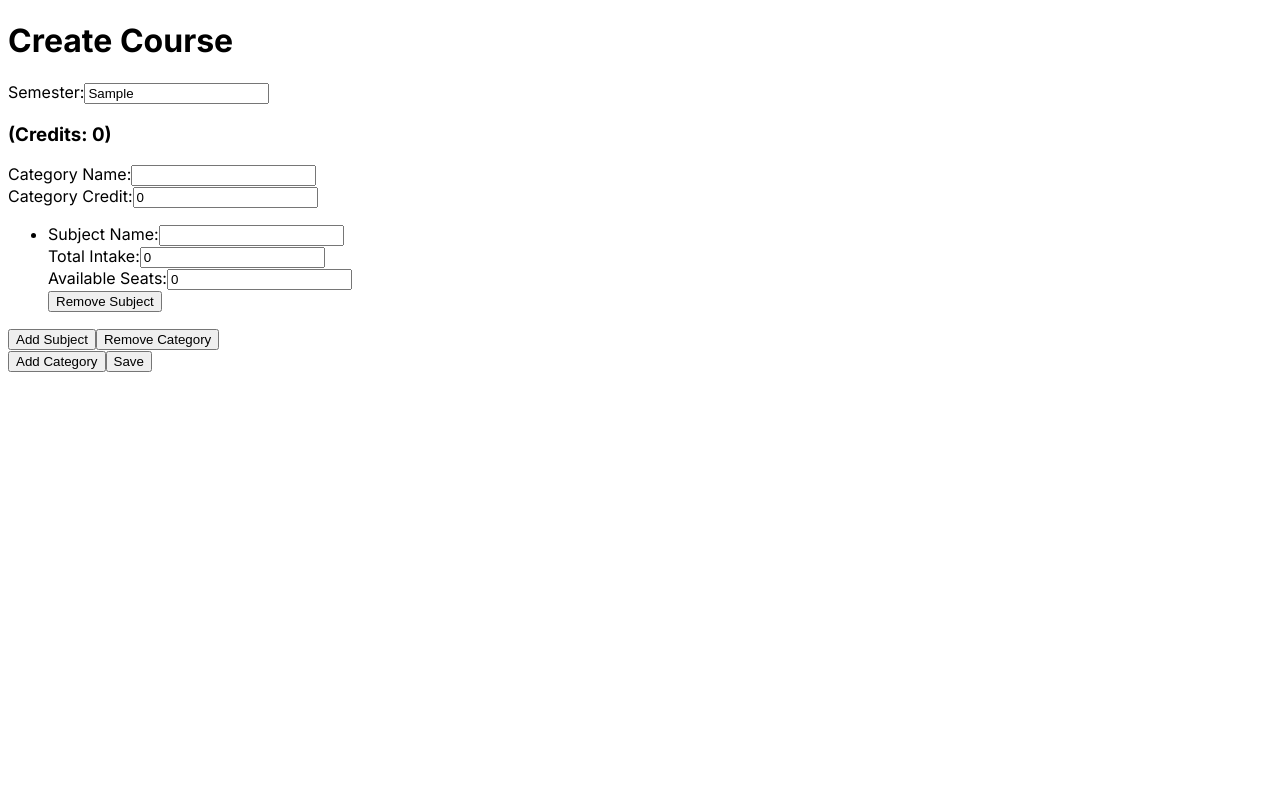
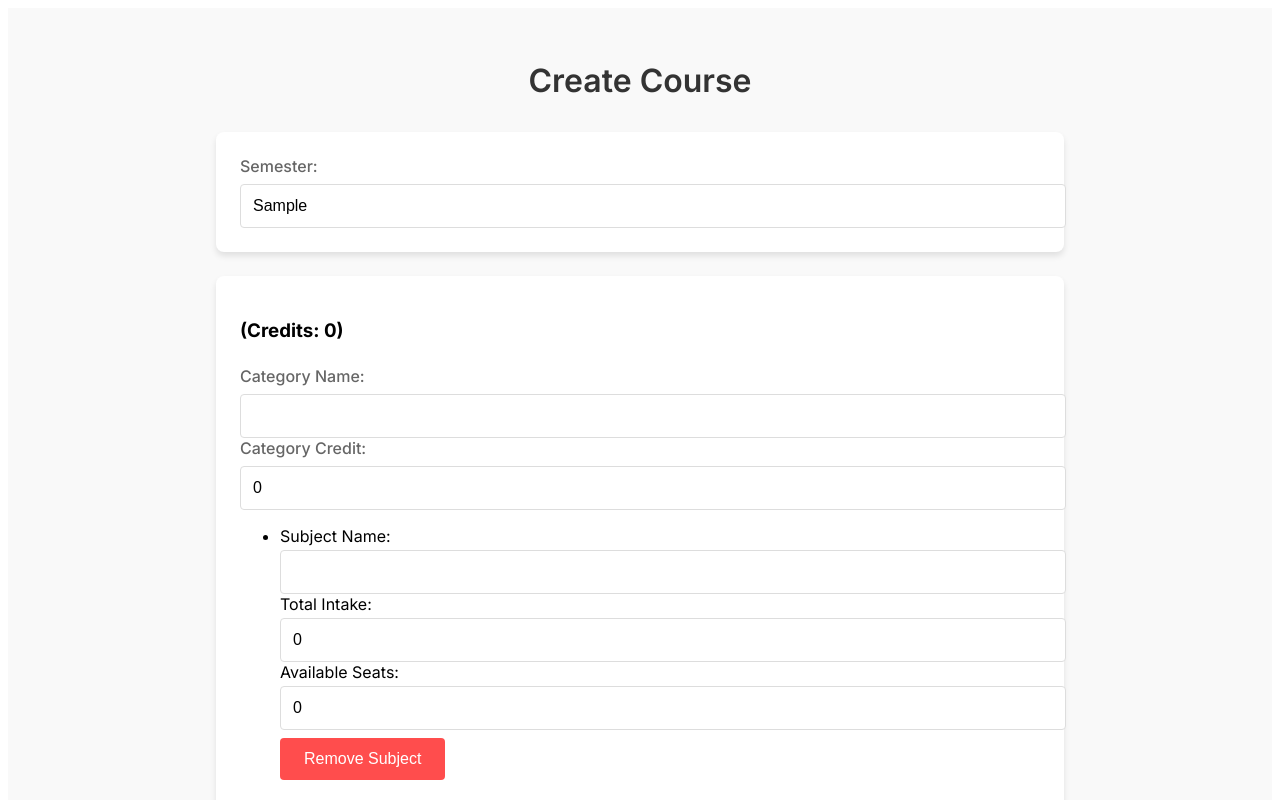
Before and after one commit to Aditi-0405/CourseEnrollment, a Next.js app: page /admin/addCourse in a window 1280 px wide. Both pictures are taken after typing "Sample" into the empty fields and a click on the button "Add Category". Shown: the top 800 px of the page. Built offline with nearby package versions, Linux system fonts and the light colour scheme.

Commit message:
added styling in createCourse page

```diff
--- a/src/app/admin/addCourse/page.js
+++ b/src/app/admin/addCourse/page.js
@@ -2,6 +2,7 @@
 
 import { useRouter } from 'next/navigation';
 import { useState, useEffect } from 'react';
+import styles from '@/styles/admin/course.module.css'
 
 const CreateCourse = () => {
     const router = useRouter();
@@ -71,21 +72,22 @@ const CreateCourse = () => {
     };
 
     return (
-        <div>
-            <h1>Create Course</h1>
-            <div>
-                <label>Semester:</label>
+        <div className={styles.container}>
+            <h1 className={styles.heading}>Create Course</h1>
+            <div className={styles.formGroup}>
+                <label className={styles.label}>Semester:</label>
                 <input
                     type="text"
                     value={course.semester}
                     onChange={(e) => setCourse({ ...course, semester: e.target.value })}
+                    className={styles.input}
                 />
             </div>
             {course.categories.map((category, catIdx) => (
-                <div key={catIdx}>
-                    <h3>{category.categoryName} (Credits: {category.categoryCredit})</h3>
+                <div key={catIdx} className={styles.formGroup}>
+                    <h3 className={styles.category}>{category.categoryName} (Credits: {category.categoryCredit})</h3>
                     <div>
-                        <label>Category Name:</label>
+                        <label className={styles.label}>Category Name:</label>
                         <input
                             type="text"
                             value={category.categoryName}
@@ -94,10 +96,11 @@ const CreateCourse = () => {
                                 newCategories[catIdx].categoryName = e.target.value;
                                 setCourse({ ...course, categories: newCategories });
                             }}
+                            className={styles.input}
                         />
                     </div>
                     <div>
-                        <label>Category Credit:</label>
+                        <label className={styles.label}>Category Credit:</label>
                         <input
                             type="number"
                             value={category.categoryCredit}
@@ -106,13 +109,14 @@ const CreateCourse = () => {
                                 newCategories[catIdx].categoryCredit = e.target.value;
                                 setCourse({ ...course, categories: newCategories });
                             }}
+                            className={styles.input}
                         />
                     </div>
                     <ul>
                         {category.subjects.map((subject, subIdx) => (
-                            <li key={subIdx}>
+                            <li key={subIdx} className={styles.subjectContainer}>
                                 <div>
-                                    <label>Subject Name:</label>
+                                    <label className={styles.subjectLabel}>Subject Name:</label>
                                     <input
                                         type="text"
                                         value={subject.name}
@@ -123,10 +127,11 @@ const CreateCourse = () => {
                                             newCategories[catIdx].subjects = newSubjects;
                                             setCourse({ ...course, categories: newCategories });
                                         }}
+                                        className={styles.input}
                                     />
                                 </div>
                                 <div>
-                                    <label>Total Intake:</label>
+                                    <label className={styles.subjectLabel}>Total Intake:</label>
                                     <input
                                         type="number"
                                         value={subject.totalIntake}
@@ -137,10 +142,11 @@ const CreateCourse = () => {
                                             newCategories[catIdx].subjects = newSubjects;
                                             setCourse({ ...course, categories: newCategories });
                                         }}
+                                        className={styles.input}
                                     />
                                 </div>
                                 <div>
-                                    <label>Available Seats:</label>
+                                    <label className={styles.subjectLabel}>Available Seats:</label>
                                     <input
                                         type="number"
                                         value={subject.availableSeats}
@@ -151,20 +157,21 @@ const CreateCourse = () => {
                                             newCategories[catIdx].subjects = newSubjects;
                                             setCourse({ ...course, categories: newCategories });
                                         }}
+                                        className={styles.input}
                                     />
                                 </div>
-                                <button onClick={() => handleRemoveSubject(catIdx, subIdx)}>Remove Subject</button>
+                                <button onClick={() => handleRemoveSubject(catIdx, subIdx)} className={`${styles.button} ${styles.removeButton}`}>Remove Subject</button>
                             </li>
                         ))}
                     </ul>
-                    <button onClick={() => handleAddSubject(catIdx)}>Add Subject</button>
-                    <button onClick={() => handleRemoveCategory(catIdx)}>Remove Category</button>
+                    <button onClick={() => handleAddSubject(catIdx)} className={styles.button}>Add Subject</button>
+                    <button onClick={() => handleRemoveCategory(catIdx)} className={`${styles.button} ${styles.removeButton}`}>Remove Category</button>
                 </div>
             ))}
-            <button onClick={handleAddCategory}>Add Category</button>
-            <button onClick={handleSave} disabled={loading}>Save</button>
-            {loading && <p>Loading...</p>}
-            {error && <p style={{ color: 'red' }}>{error}</p>}
+            <button onClick={handleAddCategory} className={styles.button}>Add Category</button>
+            <button onClick={handleSave} className={styles.button} disabled={loading}>Save</button>
+            {loading && <p className={styles.loading}>Loading...</p>}
+            {error && <p className={styles.error}>{error}</p>}
         </div>
     );
 };
--- a/src/app/admin/editCourse/[id]/page.js
+++ b/src/app/admin/editCourse/[id]/page.js
@@ -2,7 +2,7 @@
 
 import { useRouter } from 'next/navigation';
 import { useEffect, useState } from 'react';
-import styles from '@/styles/admin/editCourse.module.css';
+import styles from '@/styles/admin/course.module.css';
 
 const EditSemester = ({ params }) => {
     const router = useRouter();
```
Also changed, not shown: src/styles/admin/course.module.css (renamed from src/styles/admin/editCourse.module.css).
